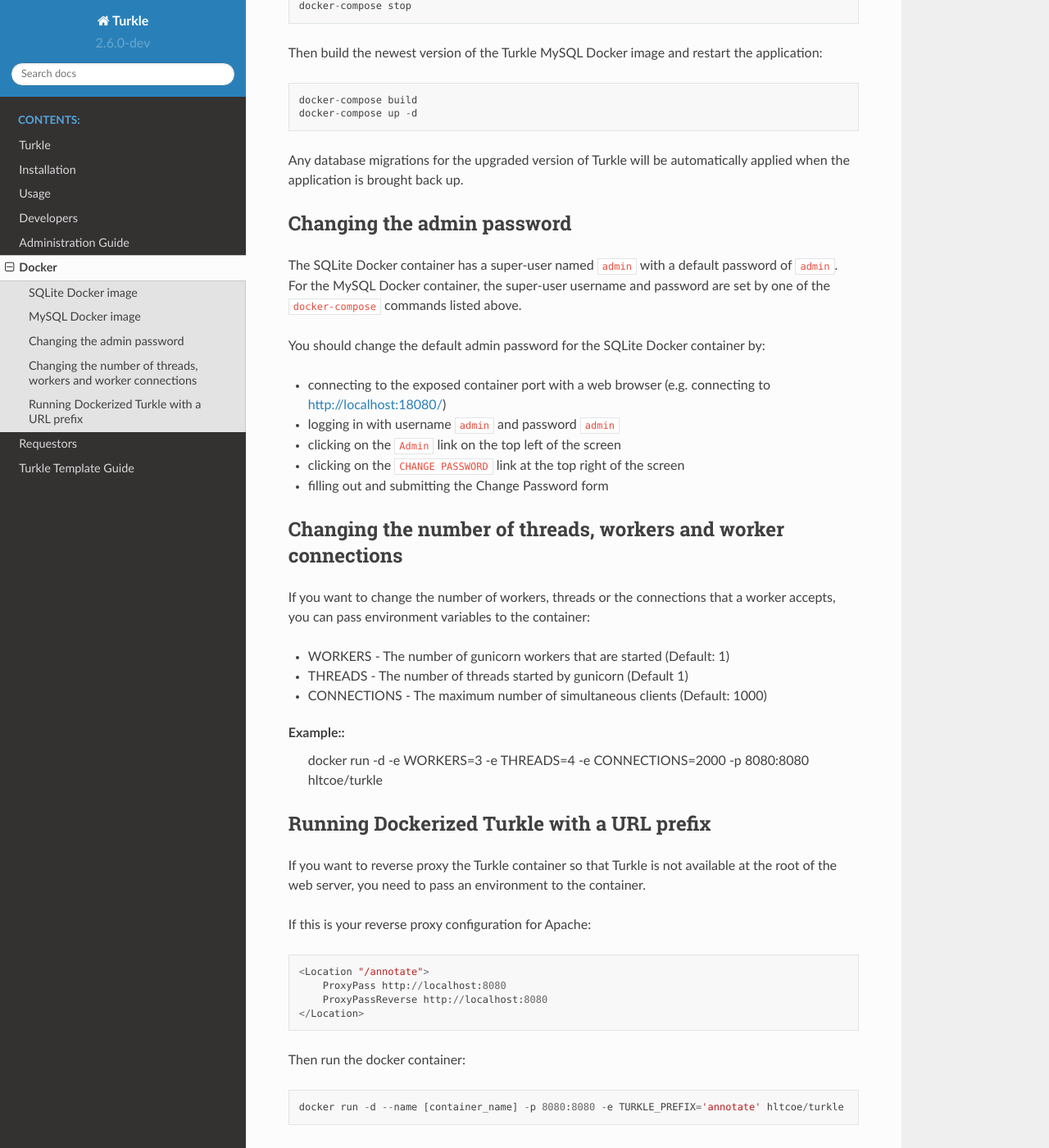
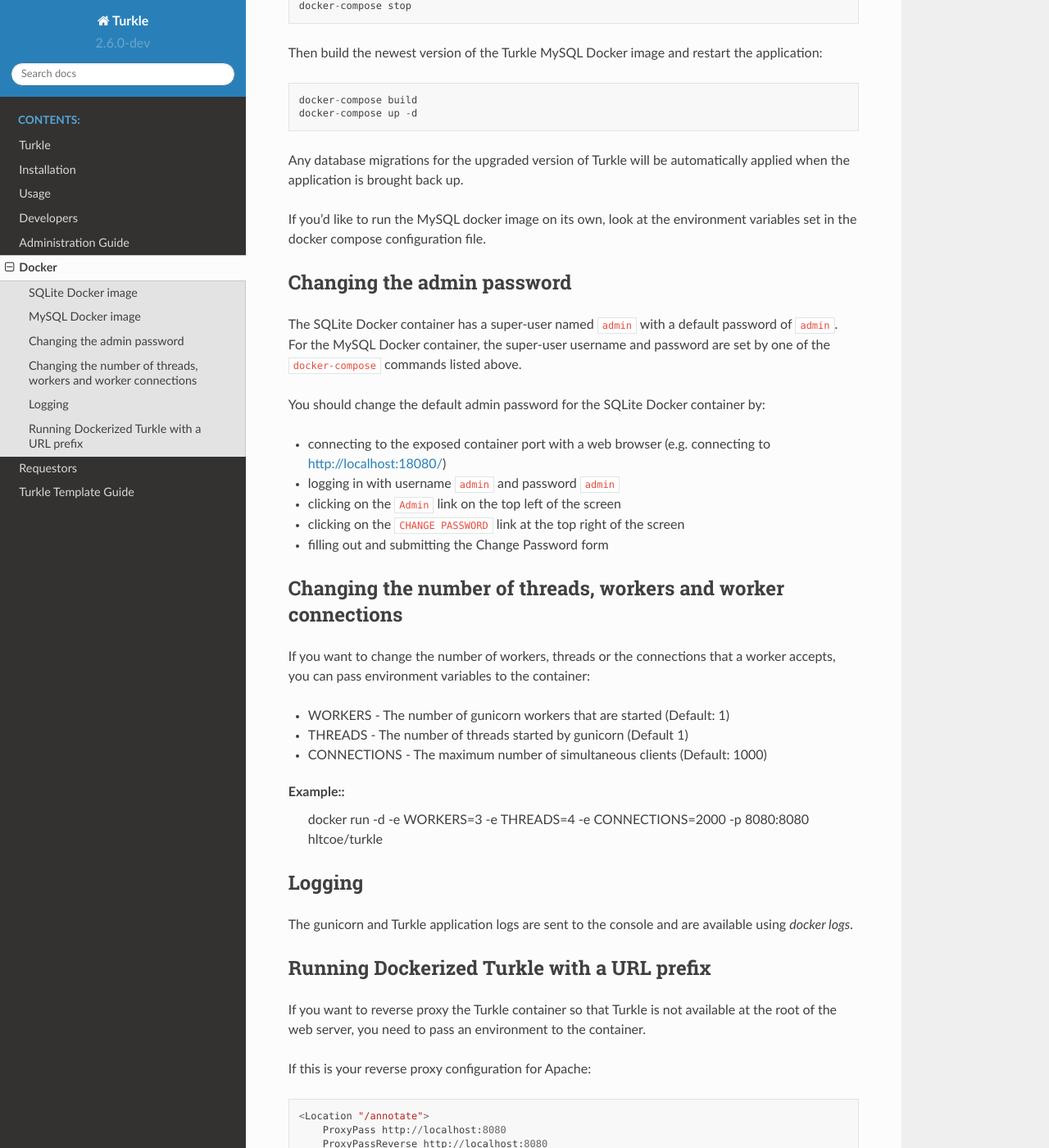
Before and after one commit to hltcoe/turkle, a Sphinx documentation site: the page built from docs/DOCKER.rst, in a window 1280 px wide and 1400 px high, scrolled down 1170 px. Shown: the whole window at 82% size. Built offline with Sphinx 7.4.7 and the Read the Docs theme 2.0.0, drawn with Linux system fonts in a browser that asks for light colours.

Commit message:
update docker documentation

```diff
--- a/docs/DOCKER.rst
+++ b/docs/DOCKER.rst
@@ -16,7 +16,6 @@
 
 SQLite Docker image
 -------------------
-
 You can build the SQLite Turkle image using::
 
     docker build --force-rm -t hltcoe/turkle -f Dockerfile-sqlite .
@@ -28,7 +27,6 @@
 
 MySQL Docker image
 ------------------
-
 The MySQL version of Turkle requires two containers - one for Turkle,
 and the other for MySQL.  This multi-container Docker application is
 configured and controlled by docker-compose.
@@ -59,9 +57,11 @@
 Any database migrations for the upgraded version of Turkle will be
 automatically applied when the application is brought back up.
 
+If you'd like to run the MySQL docker image on its own, look at the
+environment variables set in the docker compose configuration file.
+
 Changing the admin password
 ---------------------------
-
 The SQLite Docker container has a super-user named ``admin`` with a
 default password of ``admin``.  For the MySQL Docker container, the
 super-user username and password are set by one of the
@@ -88,9 +88,13 @@
 Example::
   docker run -d -e WORKERS=3 -e THREADS=4 -e CONNECTIONS=2000 -p 8080:8080 hltcoe/turkle
 
+Logging
+------------------
+The gunicorn and Turkle application logs are sent to the console and are
+available using `docker logs`.
+
 Running Dockerized Turkle with a URL prefix
 -------------------------------------------
-
 If you want to reverse proxy the Turkle container so that Turkle is not available
 at the root of the web server, you need to pass an environment to the container.
 
```
